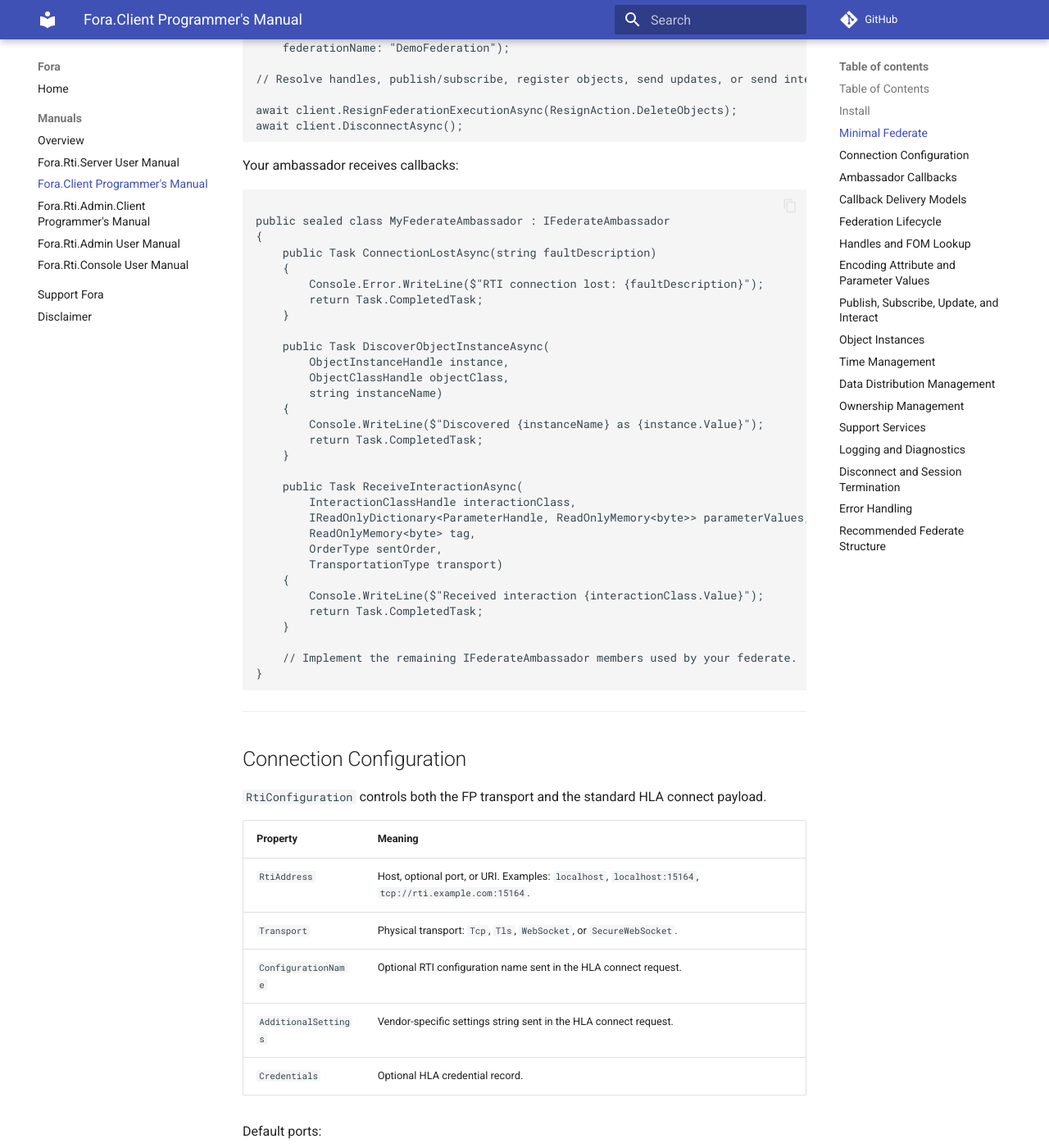
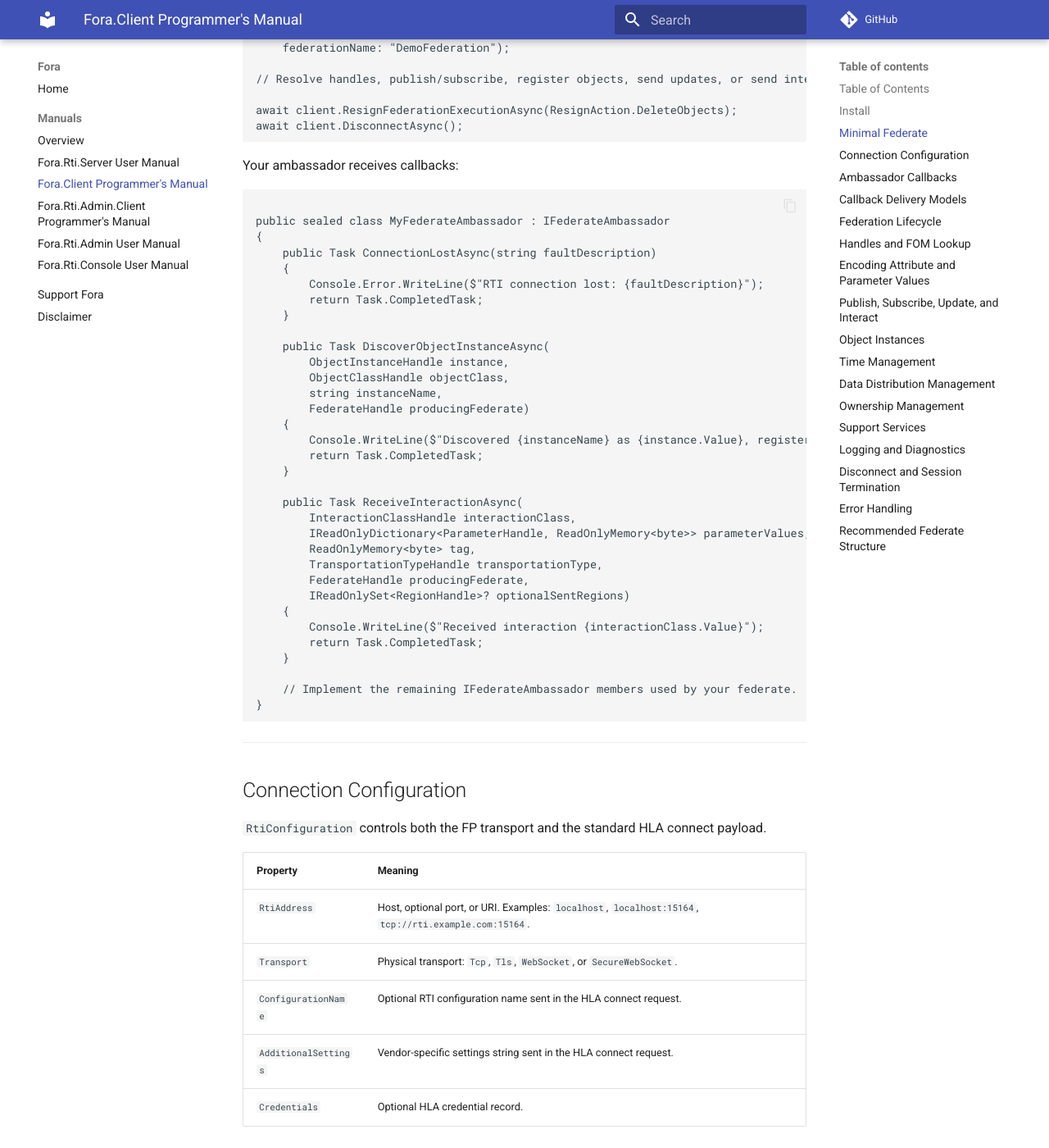
Before and after one commit to otopcu/fora-site, an MkDocs documentation site: the page built from docs/manuals/fora-client-programmers-manual.md, in a window 1280 px wide and 1400 px high, scrolled down 1977 px. Shown: the whole window at 82% size. Built offline with MkDocs 1.6.1 and Material for MkDocs 9.7.7, drawn with Linux system fonts in a browser that asks for light colours; comment, search, counter and statistics services are not loaded.

Commit message:
docs: record the 2025 callback arguments
Clause coverage for §6.9 – §6.17 and §10.19 – §10.20, the interop matrix
finding and change log, brief release notes, and the ambassador samples
in the programmer's manual, the site and the Chat manual.

Co-Authored-By: Claude Opus 5.5 <noreply@anthropic.com>

```diff
--- a/docs/manuals/fora-client-programmers-manual.md
+++ b/docs/manuals/fora-client-programmers-manual.md
@@ -94,9 +94,10 @@ public sealed class MyFederateAmbassador : IFederateAmbassador
     public Task DiscoverObjectInstanceAsync(
         ObjectInstanceHandle instance,
         ObjectClassHandle objectClass,
-        string instanceName)
+        string instanceName,
+        FederateHandle producingFederate)
     {
-        Console.WriteLine($"Discovered {instanceName} as {instance.Value}");
+        Console.WriteLine($"Discovered {instanceName} as {instance.Value}, registered by {producingFederate.Value}");
         return Task.CompletedTask;
     }
 
@@ -104,8 +105,9 @@ public sealed class MyFederateAmbassador : IFederateAmbassador
         InteractionClassHandle interactionClass,
         IReadOnlyDictionary&lt;ParameterHandle, ReadOnlyMemory&lt;byte&gt;&gt; parameterValues,
         ReadOnlyMemory&lt;byte&gt; tag,
-        OrderType sentOrder,
-        TransportationType transport)
+        TransportationTypeHandle transportationType,
+        FederateHandle producingFederate,
+        IReadOnlySet&lt;RegionHandle&gt;? optionalSentRegions)
     {
         Console.WriteLine($"Received interaction {interactionClass.Value}");
         return Task.CompletedTask;
```
